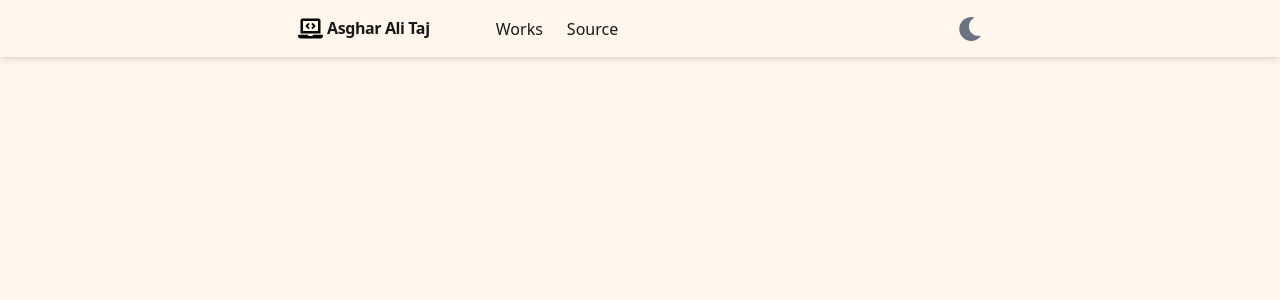
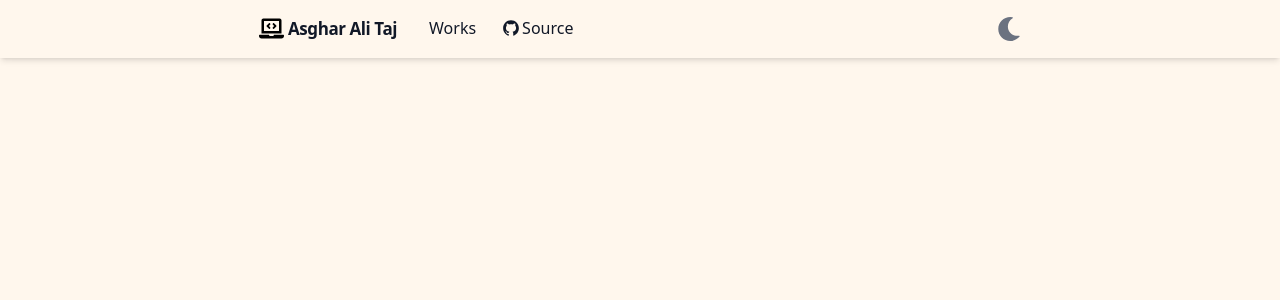
Before and after one commit to AsgharAliTaj/portfolio, a React (Vite) app: page / in a window 1280 px wide. Shown: the top 300 px of the page. Built offline with nearby package versions, Linux system fonts and the light colour scheme.

Commit message:
navbar dark mode fix with some links added

```diff
--- a/src/components/NavBar.jsx
+++ b/src/components/NavBar.jsx
@@ -6,22 +6,26 @@ import {
   FaLaptopCode,
 } from 'react-icons/fa';
 
+import {GiHamburgerMenu} from 'react-icons/gi';
+import {AiFillGithub} from 'react-icons/ai';
+
 
 const NavBar = () => {
   return (
-<nav class="fixed w-full bg-transparent shadow-md">
-  <div class="m-auto flex w-[700px] items-center justify-between px-2 py-4">
-    <div class="flex mr-1 gap-1">
+<nav className="fixed w-full bg-transparent shadow-md">
+  <div className="m-auto flex md:w-[786px]  items-center justify-between px-3 py-4">
+    <div className="flex mr-8 gap-1">
       <span><FaLaptopCode className="dark:text-neutral-200" size ='25' /> </span>
-      <p class="font-sans font-bold tracking-tight text-neutral-900 dark:text-neutral-200">Asghar Ali Taj</p>
+      <p className="font-sans font-bold  text-[17px] tracking-tight text-gray-900 dark:text-gray-200">Asghar Ali Taj</p>
     </div>
-    <ul class="hidden w-[400px] justify-start gap-6 text-neutral-900 dark:text-neutral-200 md:flex">
-      <li class="hover:cursor-pointer hover:underline">Works</li>
-      <li class="hover:cursor-pointer hover:underline">Source</li>
+    <ul className="hidden grow justify-start gap-6 text-gray-900 dark:text-gray-200 md:flex">
+      <li className="hover:cursor-pointer hover:underline">Works</li>
+      <a href="https://github.com/AsgharAliTaj/portfolio" target="_blank"><li className="hover:cursor-pointer hover:underline"><AiFillGithub className="dark:text-gray-200 text-gray-900 inline-block pb-1" size='22'/>Source</li></a>
     </ul>
-    <div class="flex gap-5">
+    <div className="flex gap-5">
         <ThemeIcon />
-      <div class="block md:hidden">
+      <div className="block md:hidden">
+          <GiHamburgerMenu className="dark:text-gray-200 text-gray-900 hover:cursor-pointer  " size='24' />
       </div>
     </div>
   </div>
@@ -34,9 +38,9 @@ const ThemeIcon = () => {
 
   let themeIcon;
   if (colorTheme === 'dark') {
-    themeIcon = <FaMoon className="text-gray-500 hover:cursor-pointer" size='24'/>
+    themeIcon = <FaMoon className="text-gray-500 hover:text-gray-800 hover:cursor-pointer" size='24'/>
   } else {
-    themeIcon = <FaSun className="text-orange-400 hover:cursor-pointer" size='24'/>
+    themeIcon = <FaSun className="text-orange-500 hover:text-orange-400 hover:cursor-pointer" size='24'/>
   }
 
   const handleMode = () => setTheme(colorTheme);
```
